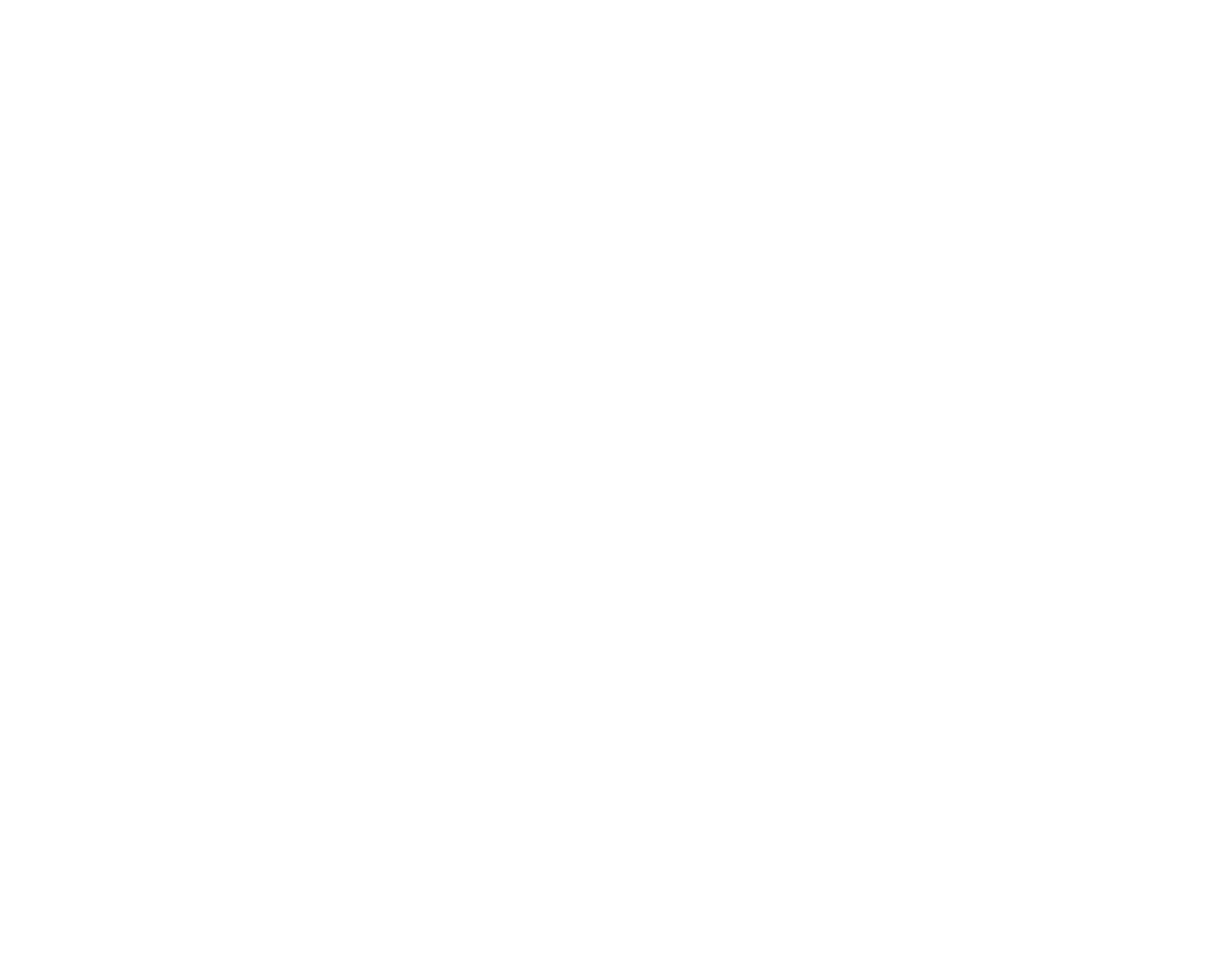
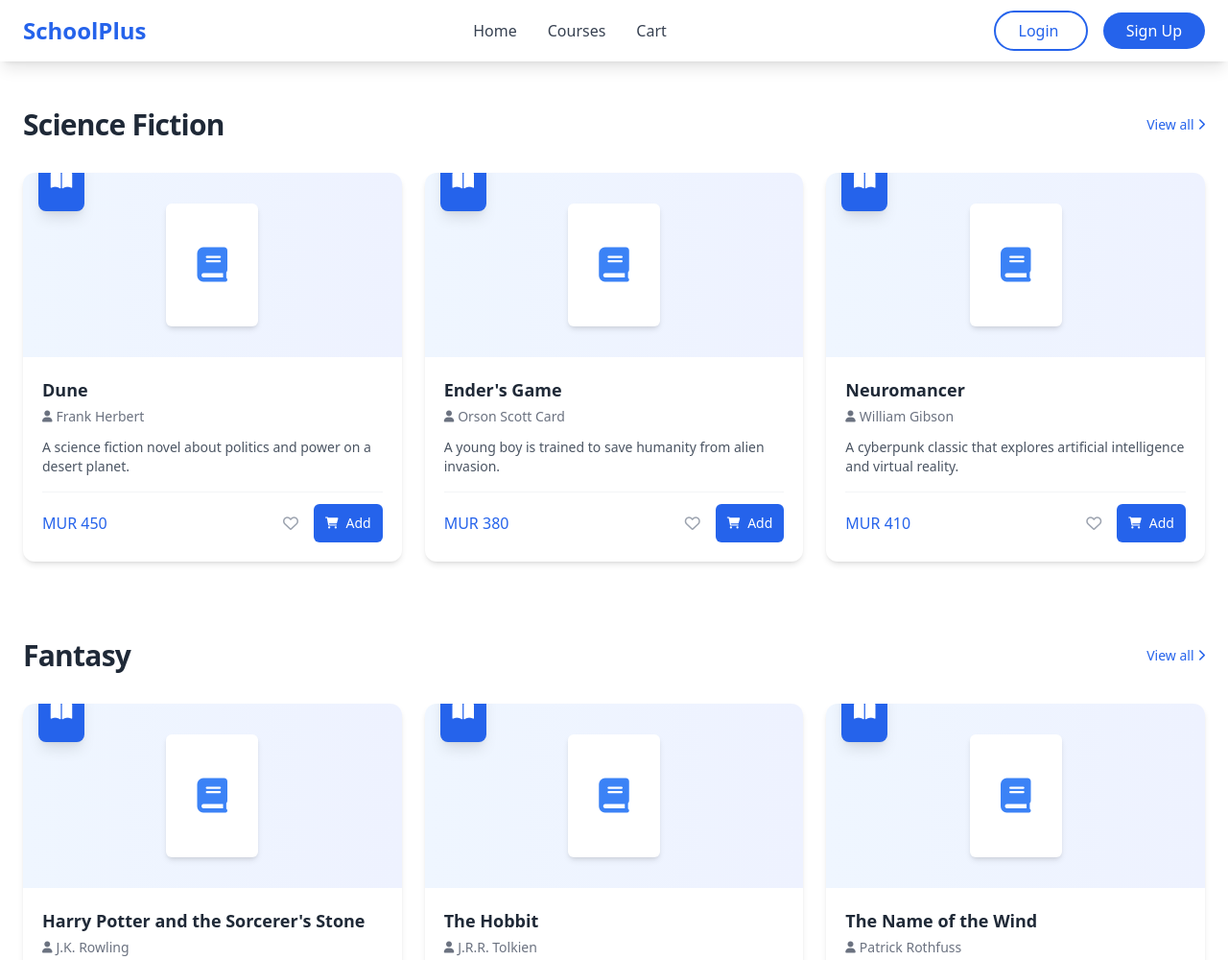
Before and after one commit to Michaeloduah/BookTree, a plain HTML site: page frontend/courses.html in a window 1280 px wide. Shown: the top 1000 px of the page at 96% size. Before the commit the page ends 800 px from the top, so only its background shows below. Drawn offline with nearby package versions, Linux system fonts and the light colour scheme.

Commit message:
add courses and cart pages with responsive navigation

```diff
--- a/frontend/courses.html
+++ b/frontend/courses.html
@@ -0,0 +1,365 @@
+<!DOCTYPE html>
+<html lang="en">
+  <head>
+    <meta charset="UTF-8" />
+    <meta name="viewport" content="width=device-width, initial-scale=1.0" />
+    <title>SchoolPlus - After School Activities</title>
+    <script src="https://cdn.tailwindcss.com"></script>
+    <link
+      href="https://cdnjs.cloudflare.com/ajax/libs/font-awesome/6.0.0/css/all.min.css"
+      rel="stylesheet"
+    />
+    <link href="https://unpkg.com/aos@2.3.1/dist/aos.css" rel="stylesheet" />
+    <script src="https://unpkg.com/aos@2.3.1/dist/aos.js"></script>
+    <!-- Vue 2 CDN -->
+    <script src="https://cdn.jsdelivr.net/npm/vue@2/dist/vue.js"></script>
+    <style>
+      @keyframes float {
+        0% {
+          transform: translateY(0px);
+        }
+        50% {
+          transform: translateY(-10px);
+        }
+        100% {
+          transform: translateY(0px);
+        }
+      }
+      .float-animation {
+        animation: float 3s ease-in-out infinite;
+      }
+    </style>
+  </head>
+  <body class="bg-white">
+    <!-- Header -->
+    <header class="fixed w-full bg-white shadow-lg z-50">
+      <nav class="container mx-auto px-6 py-4">
+        <div class="flex items-center justify-between">
+          <div class="text-2xl font-bold text-blue-600 float-animation">
+            SchoolPlus
+          </div>
+          <!-- Hamburger Button (Mobile) -->
+          <button
+            id="mobile-menu-button"
+            class="md:hidden text-3xl text-blue-600 focus:outline-none"
+            aria-label="Open main menu"
+          >
+            <i class="fas fa-bars"></i>
+          </button>
+          <!-- Desktop Menu -->
+          <ul class="hidden md:flex space-x-8">
+            <li>
+              <a
+                href="index.html"
+                class="text-gray-700 hover:text-blue-600 transition-colors duration-300"
+                >Home</a
+              >
+            </li>
+            <li>
+              <a
+                href="courses.html"
+                class="text-gray-700 hover:text-blue-600 transition-colors duration-300"
+                >Courses</a
+              >
+            </li>
+            <li>
+              <a
+                href="#about"
+                class="text-gray-700 hover:text-blue-600 transition-colors duration-300"
+                >Cart</a
+              >
+            </li>
+          </ul>
+          <div class="space-x-4 hidden md:block">
+            <a
+              href="login.html"
+              class="px-6 py-2 text-blue-600 border-2 border-blue-600 rounded-full hover:bg-blue-50 transition-all duration-300"
+            >
+              Login
+            </a>
+            <a
+              href="register.html"
+              class="px-6 py-2 bg-blue-600 text-white rounded-full hover:bg-blue-700 transition-all duration-300 hover:shadow-lg"
+            >
+              Sign Up
+            </a>
+          </div>
+        </div>
+        <!-- Mobile Menu -->
+        <div
+          id="mobile-menu"
+          class="md:hidden hidden flex-col space-y-4 mt-4 bg-white rounded-xl shadow-lg px-6 py-4"
+        >
+          <a
+            href="index.html"
+            class="block text-gray-700 hover:text-blue-600 transition-colors duration-300"
+            >Home</a
+          >
+          <a
+            href="courses.html"
+            class="block text-gray-700 hover:text-blue-600 transition-colors duration-300"
+            >Courses</a
+          >
+          <a
+            href="#about"
+            class="block text-gray-700 hover:text-blue-600 transition-colors duration-300"
+            >About</a
+          >
+          <a
+            href="#contact"
+            class="block text-gray-700 hover:text-blue-600 transition-colors duration-300"
+            >Contact</a
+          >
+          <div class="flex flex-col space-y-2 pt-2">
+            <a
+              href="login.html"
+              class="px-6 py-2 text-blue-600 border-2 border-blue-600 rounded-full hover:bg-blue-50 transition-all duration-300 text-center"
+            >
+              Login
+            </a>
+            <a
+              href="register.html"
+              class="px-6 py-2 bg-blue-600 text-white rounded-full hover:bg-blue-700 transition-all duration-300 hover:shadow-lg text-center"
+            >
+              Sign Up
+            </a>
+          </div>
+        </div>
+      </nav>
+      <script>
+        // Hamburger menu toggle
+        const menuBtn = document.getElementById("mobile-menu-button");
+        const mobileMenu = document.getElementById("mobile-menu");
+        menuBtn.addEventListener("click", () => {
+          mobileMenu.classList.toggle("hidden");
+        });
+      </script>
+    </header>
+
+    <div id="app">
+      <main class="container mx-auto px-6 pt-28 pb-16">
+        <div
+          v-for="category in categories"
+          :key="category.name"
+          class="mb-20"
+          data-aos="fade-up"
+        >
+          <div class="flex items-center justify-between mb-8">
+            <h2 class="text-3xl font-bold text-gray-800 tracking-tight">
+              {{ category.name }}
+            </h2>
+            <a
+              href="#"
+              class="text-blue-600 hover:text-blue-800 text-sm font-medium flex items-center"
+            >
+              View all <i class="fas fa-chevron-right ml-1 text-xs"></i>
+            </a>
+          </div>
+
+          <div class="grid grid-cols-1 sm:grid-cols-2 lg:grid-cols-3 gap-6">
+            <div
+              v-for="book in category.books"
+              :key="book.title"
+              class="bg-white rounded-xl shadow-md overflow-hidden hover:shadow-xl transition-shadow duration-300 group"
+            >
+              <div
+                class="relative h-48 bg-gradient-to-r from-blue-50 to-indigo-50 flex items-center justify-center"
+              >
+                <div
+                  class="absolute -top-6 left-4 bg-blue-600 text-white rounded-lg w-12 h-16 flex items-center justify-center shadow-lg"
+                >
+                  <i class="fas fa-book-open text-xl"></i>
+                </div>
+                <div
+                  class="w-24 h-32 bg-white rounded-md shadow-md flex items-center justify-center text-blue-500 text-4xl"
+                >
+                  <i class="fas fa-book"></i>
+                </div>
+              </div>
+
+              <div class="p-5">
+                <h3 class="text-lg font-bold text-gray-800 mb-1 line-clamp-1">
+                  {{ book.title }}
+                </h3>
+                <p class="text-gray-500 text-sm mb-3 flex items-center">
+                  <i class="fas fa-user mr-1 text-xs"></i>{{ book.author }}
+                </p>
+                <p class="text-gray-600 text-sm mb-4 line-clamp-2">
+                  {{ book.description }}
+                </p>
+
+                <div
+                  class="flex justify-between items-center pt-3 border-t border-gray-100"
+                >
+                  <span class="text-blue-600 font-medium">MUR {{ book.price }}</span>
+                  <div class="flex space-x-2">
+                    <button
+                      class="p-2 text-gray-400 hover:text-blue-600 transition"
+                    >
+                      <i class="far fa-heart"></i>
+                    </button>
+                    <button
+                      class="px-3 py-1 bg-blue-600 text-white rounded-md hover:bg-blue-700 transition text-sm font-medium flex items-center"
+                    >
+                      <i class="fas fa-shopping-cart mr-2 text-xs"></i> Add
+                    </button>
+                  </div>
+                </div>
+              </div>
+            </div>
+          </div>
+        </div>
+      </main>
+    </div>
+
+    <!-- Footer -->
+    <footer class="bg-gray-50 mt-20">
+      <div class="container mx-auto px-6 py-12">
+        <div class="grid md:grid-cols-4 gap-8">
+          <div>
+            <h3 class="text-lg font-bold text-gray-800 mb-4">SchoolPlus</h3>
+            <p class="text-gray-600">
+              Making after-school activities accessible and engaging for every
+              child.
+            </p>
+          </div>
+          <div>
+            <h3 class="text-lg font-bold text-gray-800 mb-4">Quick Links</h3>
+            <ul class="space-y-2 text-gray-600">
+              <li>
+                <a href="courses.html" class="hover:text-blue-600">Courses</a>
+              </li>
+              <li><a href="#about" class="hover:text-blue-600">About Us</a></li>
+              <li>
+                <a href="#contact" class="hover:text-blue-600">Contact</a>
+              </li>
+            </ul>
+          </div>
+          <div>
+            <h3 class="text-lg font-bold text-gray-800 mb-4">Contact Info</h3>
+            <ul class="space-y-2 text-gray-600">
+              <li><i class="fas fa-phone mr-2"></i>+1 234 567 8900</li>
+              <li><i class="fas fa-envelope mr-2"></i>info@schoolplus.com</li>
+              <li>
+                <i class="fas fa-map-marker-alt mr-2"></i>123 Education St
+              </li>
+            </ul>
+          </div>
+          <div>
+            <h3 class="text-lg font-bold text-gray-800 mb-4">Follow Us</h3>
+            <div class="flex space-x-4 text-gray-600">
+              <a href="#" class="hover:text-blue-600"
+                ><i class="fab fa-facebook-f"></i
+              ></a>
+              <a href="#" class="hover:text-blue-600"
+                ><i class="fab fa-twitter"></i
+              ></a>
+              <a href="#" class="hover:text-blue-600"
+                ><i class="fab fa-instagram"></i
+              ></a>
+              <a href="#" class="hover:text-blue-600"
+                ><i class="fab fa-linkedin-in"></i
+              ></a>
+            </div>
+          </div>
+        </div>
+      </div>
+    </footer>
+
+    <script>
+      document.addEventListener("DOMContentLoaded", function () {
+        AOS.init({
+          duration: 1000,
+          easing: "ease-in-out",
+          once: true,
+          mirror: false,
+        });
+
+        new Vue({
+          el: "#app",
+          data: {
+            categories: [
+              {
+                name: "Science Fiction",
+                books: [
+                  {
+                    title: "Dune",
+                    author: "Frank Herbert",
+                    description:
+                      "A science fiction novel about politics and power on a desert planet.",
+                    price: 450,
+                  },
+                  {
+                    title: "Ender's Game",
+                    author: "Orson Scott Card",
+                    description:
+                      "A young boy is trained to save humanity from alien invasion.",
+                    price: 380,
+                  },
+                  {
+                    title: "Neuromancer",
+                    author: "William Gibson",
+                    description:
+                      "A cyberpunk classic that explores artificial intelligence and virtual reality.",
+                    price: 410,
+                  },
+                ],
+              },
+              {
+                name: "Fantasy",
+                books: [
+                  {
+                    title: "Harry Potter and the Sorcerer's Stone",
+                    author: "J.K. Rowling",
+                    description:
+                      "A young wizard discovers his magical heritage.",
+                    price: 500,
+                  },
+                  {
+                    title: "The Hobbit",
+                    author: "J.R.R. Tolkien",
+                    description:
+                      "Bilbo Baggins goes on an unexpected adventure.",
+                    price: 420,
+                  },
+                  {
+                    title: "The Name of the Wind",
+                    author: "Patrick Rothfuss",
+                    description:
+                      "The story of a magically gifted young man and his journey.",
+                    price: 470,
+                  },
+                ],
+              },
+              {
+                name: "Non-Fiction",
+                books: [
+                  {
+                    title: "Sapiens",
+                    author: "Yuval Noah Harari",
+                    description: "A brief history of humankind.",
+                    price: 390,
+                  },
+                  {
+                    title: "Educated",
+                    author: "Tara Westover",
+                    description:
+                      "A memoir about growing up and self-education.",
+                    price: 360,
+                  },
+                  {
+                    title: "Atomic Habits",
+                    author: "James Clear",
+                    description:
+                      "A guide to building good habits and breaking bad ones.",
+                    price: 340,
+                  },
+                ],
+              },
+            ],
+          },
+        });
+      });
+    </script>
+  </body>
+</html>
```
Also changed, not shown: frontend/index.html (+53 -1 lines), frontend/cart.html (added).
